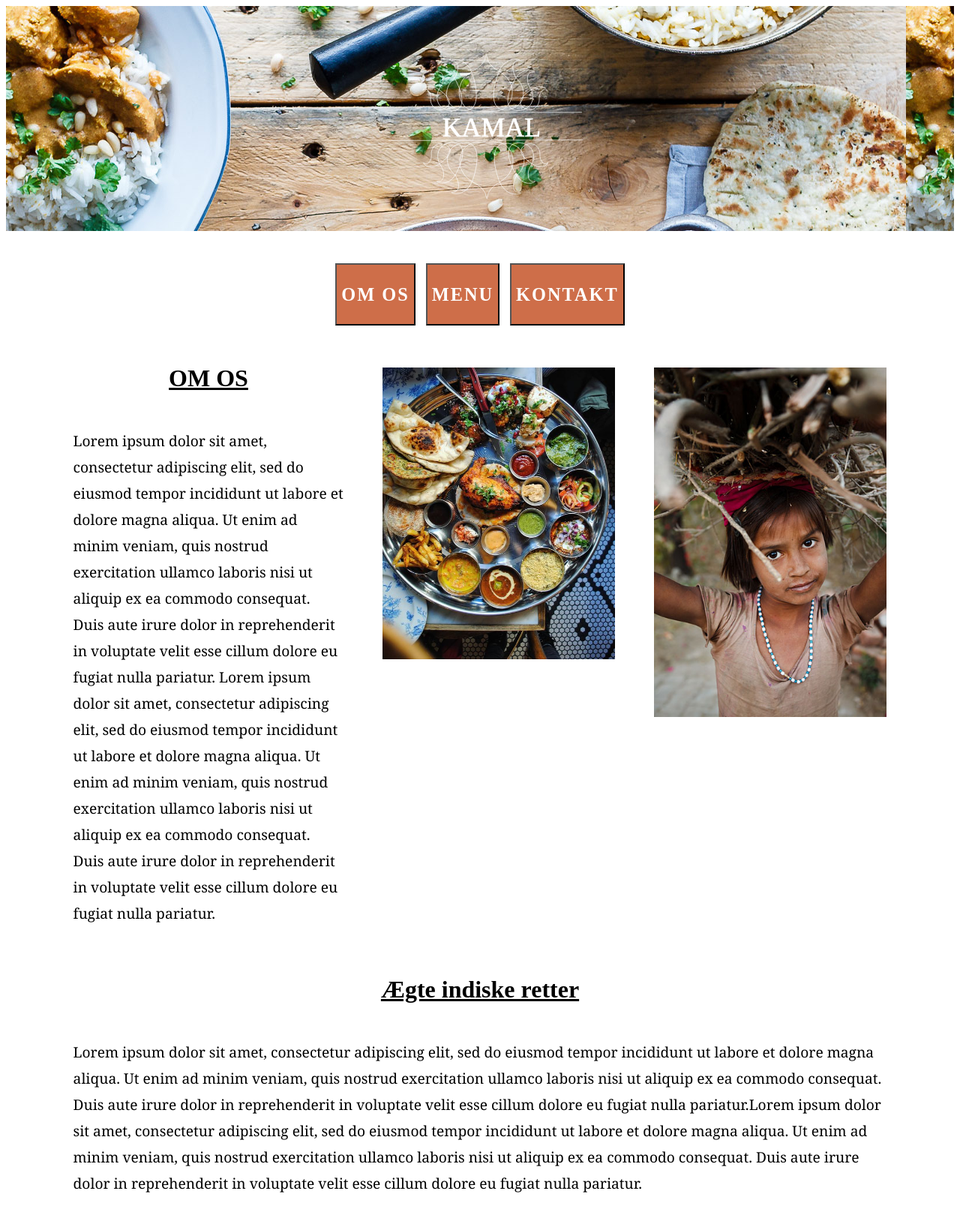
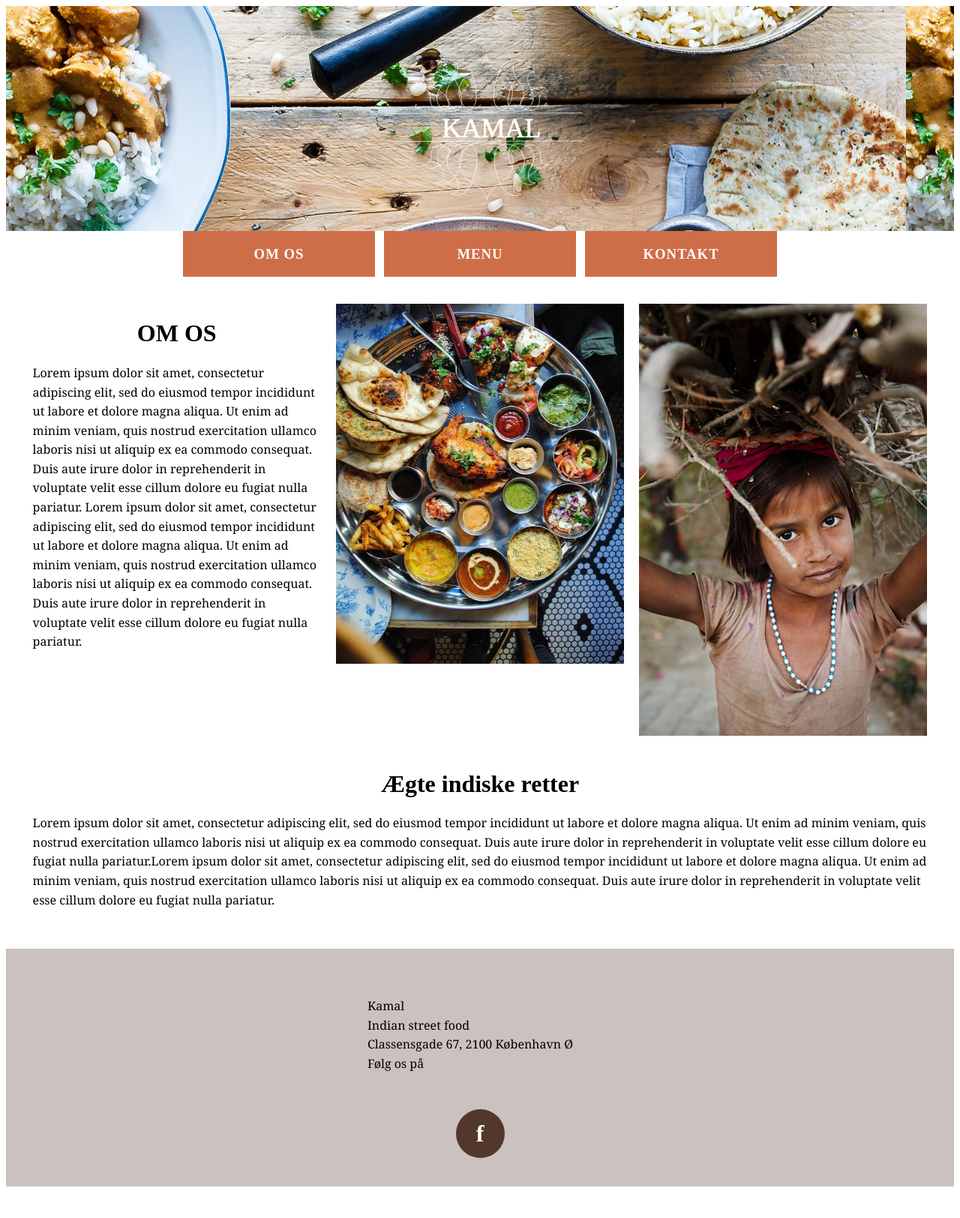
Before and after one commit to astr1770/Kamal, a plain HTML site: page index.html in a window 1280 px wide. Shown: the top 1624 px of the page at 75% size. After the commit the page ends 1590 px from the top, so only its background shows below. Drawn offline with Linux system fonts and the light colour scheme.

Commit message:
alt er stylet på ny

```diff
--- a/index.html
+++ b/index.html
@@ -18,33 +18,10 @@
 
         }
 
-        button {
-            font-size: 1rem;
-            background-color: #CE6E49;
-            color: white;
-            cursor: pointer;
-            letter-spacing: 1px;
-            margin: 1px;
-
-
-        }
-
-        .ret {
-            padding: 1vw;
-        }
-
-        #liste {
-            display: grid;
-            grid-template-columns: 10fr;
-            background-color: rgba(83, 55, 44, 0.47);
-            background-size: contain;
-            padding: 2vw;
-
-        }
-
         p {
             font-family: georgia;
-            line-height: 25px;
+            line-height: 6vw;
+
         }
 
         h1,
@@ -55,59 +32,88 @@
             text-align: center;
         }
 
-        h1 {
-            text-decoration: underline;
+        .hide {
+            display: none;
+        }
+
+        #splash {
+            background-image: url(imgs/nyforside.jpg);
+            width: 100%;
+            height: 300px;
+            text-align: center;
+        }
+
+        #splash img {
+            width: 300px;
+            height: 250px;
+            margin: 6vw;
+        }
+
+        button {
+            background-color: #CE6E49;
+            color: white;
+            cursor: pointer;
+            letter-spacing: 1px;
+            margin: 0 4px;
+            border: white;
+            width: 20vw;
+
+        }
+
+        .ret {
+            padding: 1vw;
+            background-color: rgba(83, 55, 44, 0.3);
+
+        }
+
+        .ret p,
+        h2 {
+            padding: 0 2vw;
+        }
+
+        #retmenu {
+            text-align: center;
+            padding: 2vw;
+
+        }
+
+        #retmenu button {
+            background-color: #53372C;
+            width: 30vw;
+            margin: 1px;
+        }
+
+        /* mous over link */
+        #retmenu button:hover {
+            color: white;
+            background-color: #CE6E49;
+        }
+
+        #liste {
+            display: grid;
+            grid-gap: 15px;
+            grid-template-columns: 1fr;
+            background-size: contain;
+            padding: 2vw;
+
+        }
+
+        .ret img {
+            width: 100%;
+            padding: 1px;
         }
 
 
         nav {
             text-align: center;
+
         }
 
         /* mous over link */
         nav button:hover {
             color: white;
             background-color: #53372C;
-        }
 
-        #splash {
-            background-image: url(imgs/nyforside.jpg);
-            width: 100%;
-            height: 300px;
-        }
-
-        #splash img {
-            width: 100%;
-            height: 300px;
-            margin-left: auto;
-            margin-right: auto;
-            display: block;
-        }
-
-        .hide {
-            display: none;
-        }
-
-        img {
-            width: 100%;
-        }
-
-        .facebook {
-            background-color: #53372C;
-            height: 65px;
-            width: 65px;
-            border-radius: 70%;
-            font-size: 2rem;
-            color: white;
-
-        }
-
-        footer {
-            text-align: center;
-        }
-
-        footer p {
-            text-align: center;
         }
 
         #popup {
@@ -128,14 +134,13 @@
 
         #indhold p {
             text-align: left;
-            margin: 0px 50px 20px 50px;
-
-
+            padding: 0 4vw;
+            ;
 
         }
 
         #indhold h2 {
-            text-align: left;
+            text-align: center;
             margin: 0px 50px 0px 50px;
             text-decoration: underline;
         }
@@ -149,132 +154,121 @@
             box-sizing: border-box;
             text-align: right;
             padding: 5px 5vw;
+            font-size: 1rem;
         }
 
         #luk button {
             font-size: 1em;
             background-color: #53372C;
+            width: 50px;
+            height: 50px;
         }
 
-        #retmenu {
-            text-align: center;
-            padding: 2vw;
+        #map {
+            flex-basis: 250px;
+            flex-grow: 1;
+        }
+
+        #map img {
+            width: 100%;
 
         }
 
-        #retmenu button {
-            background-color: #53372C;
-        }
-
-        /* mous over link */
-        #retmenu button:hover {
-            color: white;
-            background-color: #CE6E49;
-        }
-
-        #alt {
-            padding: 5vw;
-        }
-
-        #map {
-            background-image: url(imgs/maps1.png);
-            width: auto;
-            height: 100vw;
+        #map .tekst {
+            flex-basis: 100px;
+            flex-grow: 1;
         }
 
         #omindhold .tekst h3 {
             text-align: left;
         }
 
-        /*--------IPAD---------*/
-        @media only screen and (min-width: 725px) {
-
-            html,
-            body,
-                {
-                margin: auto;
-                padding: auto;
+        #omindhold img {
+            width: 100%;
         }
 
-            #liste {
-                display: grid;
-                grid-template-columns: 10fr 10fr;
-                background-color: rgba(83, 55, 44, 0.47);
-                background-size: contain;
-                padding: 0px;
+
+        #facebook {
+            background-color: #53372C;
+            height: 65px;
+            width: 65px;
+            border-radius: 70%;
+            color: white;
+            font-size: 1em;
+            margin: auto;
+            line-height: 65px;
 
         }
 
-            #alt {
-                padding: 3vw;
+        footer {
+            background-color: rgba(83, 55, 44, 0.3);
+            padding: 3vw 0;
+        }
+
+        #footerelement {
+            width: 25vw;
+            margin: auto;
+        }
+
+
+
+        /*--------IPAD---------*/
+        @media only screen and (min-width: 768px) {
+
+            #liste {
+                grid-template-columns: 1fr 1fr;
+
             }
 
 
             #omindhold {
                 display: flex;
                 flex-wrap: wrap;
-                padding: 2vw;
             }
 
-
             .tekst {
-                flex-basis: 250px;
+                flex-basis: 300px;
                 flex-grow: 1;
+                padding: 10px;
             }
 
             .ombillede {
-                flex-basis: 250px;
+                flex-basis: 300px;
                 flex-grow: 1;
+                padding: 10px;
             }
 
-            img {
-                padding: 2vw;
-                width: 100%
-            }
-
-            p {
-                padding: 2vw;
+            .ombillede img {
+                width: 100%;
             }
 
             #popup {
                 width: 96vw;
                 height: 135vw;
-                position: fixed;
-                background-color: rgba(83, 55, 44, 0.47);
-                display: none;
             }
 
-            #map {
-                background-image: url(imgs/maps1.png);
-                width: 100%;
-                height: 50vw;
-                flex-basis: 100px;
-                flex-grow: 2;
+
+            button {
+                font-size: 1rem;
+            }
+
+            #splash img {
+                width: 400px;
+                height: 250px;
+                margin: 4vw;
 
             }
 
-            button {
-                font-size: 1.3rem;
-                background-color: #CE6E49;
-                color: white;
-                cursor: pointer;
-                letter-spacing: 2px;
-                margin: 5px;
-
-
+            p {
+                line-height: 3vw;
             }
-
         }
 
         /*--------DESKTOP---------*/
         @media only screen and (min-width: 851px) {
 
             #liste {
-                display: grid;
-                grid-template-columns: 10fr 10fr 10fr;
-                background-color: rgba(83, 55, 44, 0.47);
-                background-size: contain;
-                padding: 0px;
+                grid-template-columns: 1fr 1fr 1fr;
 
             }
 
@@ -291,22 +285,20 @@
             }
 
             .ombillede {
-                flex-basis: 350px;
+                flex-basis: 400px;
                 flex-grow: 1;
             }
 
-            p {
-                font-family: georgia;
-                line-height: 35px;
-                font-size: 1.2rem;
+            #splash img {
+                width: 800px;
+                height: 250px;
+                margin: 2vw;
+
             }
 
-            #map {
-                background-image: url(imgs/maps1.png);
-                width: 81%;
-                height: 50vw;
-                flex-basis: 500px;
-                flex-grow: 1;
+            p {
+                line-height: 2vw;
+            }
 
         }
     </style>
@@ -320,11 +312,9 @@
     <header>
 
         <div id="splash">
-            <img src="imgs/logo_medskrift.svg" alt="KAMAL logo">
+            <a href="#omos"><img src="imgs/logo_medskrift.svg" alt="KAMAL logo"></a>
         </div>
     </header>
-
-    <div id="alt">
     <nav>
         <button id="omos">
             <h3>OM OS</h3>
@@ -399,41 +389,39 @@
             <div class="tekst">
                 <h3>Åbningstider:</h3>
                 <p>
-                        <br>
                     Mandag til torsdag: 13:00 - 22:00 (Køkkenet lukker kl. 20:00)
                     <br>
                     Fredag til Søndag: to Saturday: 10:00 - 23:00 (Køkkenet lukker kl. 20:00)</p>
-                    <br>
-                    <br>
-                    <br>
                 <h3>Address:</h3>
-                    <p>Classensgade 67, København-Ø, 2100.<p>
-                            <br>
+                <p>Classensgade 67, 2100 København Ø<p>
                         <h3>Contact info:</h3>
                         <p>Tel: 48424319
                             Email: info@kamal.dk</p>
             </div>
-                <div id="map"></div>
+            <div id="map">
+                <img src="imgs/maps1.png" alt="maps">
+            </div>
 
         </div>
     </div>
 
-    </div>
-
 
     <footer>
-        <div id="footer">
+        <div id="footerelement">
+            <div class="tekst">
                 <p>
                     Kamal
                     <br>
                     Indian street food
                     <br>
+                    Classensgade 67, 2100 København Ø
                     <br>
                     Følg os på
                 </p>
+            </div>
 
-            <div class="facebook">
-                <h2>f</h2>
+            <div id="facebook">
+                <h1>f</h1>
             </div>
         </div>
 
@@ -480,7 +468,7 @@
                                 let template = `
                             <article class="ret">
                                     <img src="menu/${ret.billede}.jpg">
-                                    <h2>${ret.id}. ${ret.navn}</h2> <br>
+                                    <h2>${ret.id}. ${ret.navn}</h2>
                                     <p>${ret.kort}</p>
                                     <p>Pris: ${ret.pris},-</p>
                                 </article>
@@ -492,7 +480,7 @@
                                     document.querySelector("#indhold").innerHTML = `
                                 <article class="ret">
                                     <img src="menu/${ret.billede}.jpg">
-                                    <h2>${ret.id}. ${ret.navn}</h2> <br>
+                                    <h2>${ret.id}. ${ret.navn}</h2>
                                     <p>${ret.kort}</p>
                                     <p>Pris: ${ret.pris},-</p>
                                 </article>
```
Lines whose indentation alone changed are shown as unchanged.
